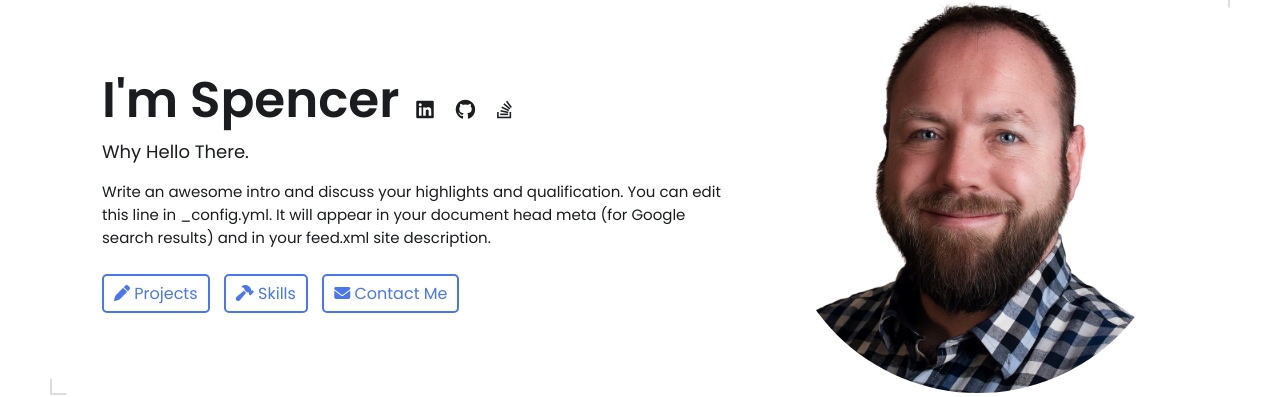
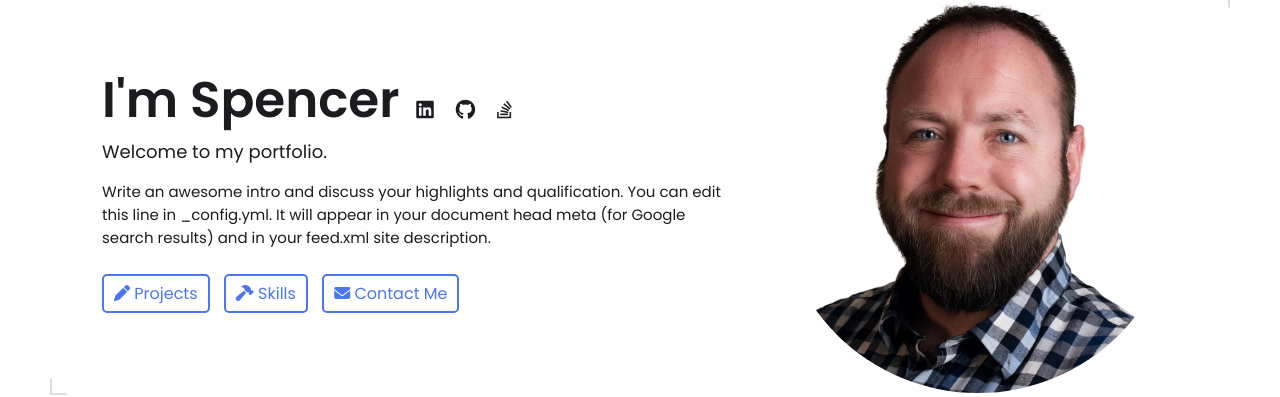
Before and after one commit to SuSpence-89/Eng-portfolio, a Jekyll site: the page built from index.html, in a window 1280 px wide and 900 px high. Shown: the part 139-536 px from the top of the window. Built offline with Jekyll 4.4.1, drawn with Linux system fonts in a browser that asks for light colours.

Commit message:
Update _config.yml

```diff
--- a/_config.yml
+++ b/_config.yml
@@ -13,7 +13,7 @@ title: Spencer Holmes's Portfolio # This is what shows up in the tab of the brow
 
 # Hero Section
 name: Spencer Holmes
-headline: Why Hello There.
+headline: Welcome to my portfolio.
 description: >- # dont remove this line. this will ignore all new lines until the next section
   Write an awesome intro and discuss your highlights and qualification. You can edit this
   line in _config.yml. It will appear in your document head meta (for
@@ -31,7 +31,7 @@ resume-url: https://drive.google.com/file/d/1hbcDYHCYQG0sllKOnOWKIhD_9in4wbIs/vi
 # Set up external links - this will show up as small icons next to your name.
 
 external-links:    # input only your own url slug. The icons with missing entries will not appear.
-  linkedin: www.linkedin.com/in/spencer-holmes-veteran-x    # https://www.linkedin.com/in/{your url slug}
+  linkedin: /spencer-holmes-veteran-x    # https://www.linkedin.com/in/{your url slug}
   github: leea12    # https://github.com/{your url slug}
   stackoverflow: test      # https://stackoverflow.com/users/{your url slug}
   medium:            # https://medium.com/@{your url slug}
```
